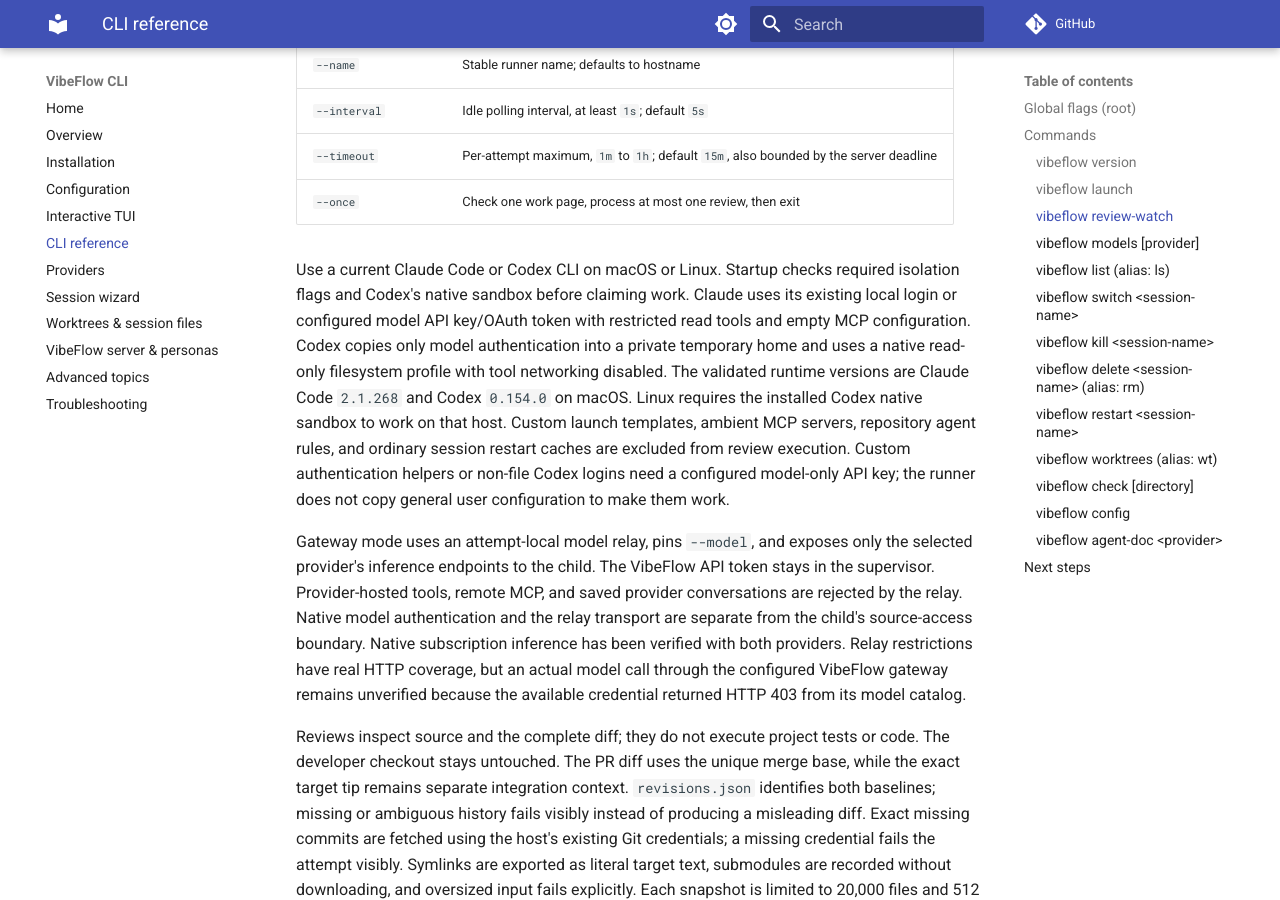
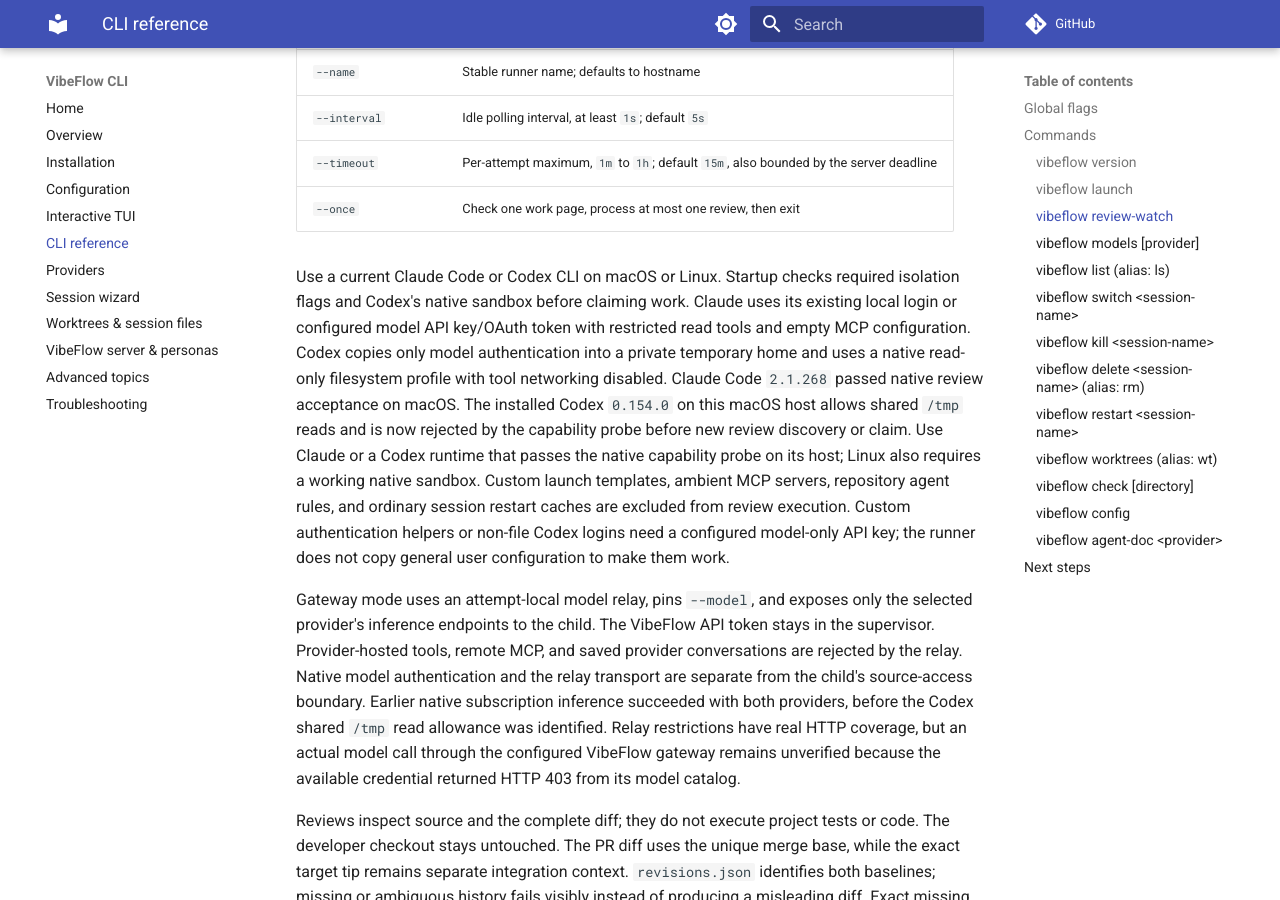
Before and after one commit to axiom-studio/vibeflow-cli, an MkDocs documentation site: the page built from docs/VibeFlow-CLI/docs/cli-reference.md, in a window 1280 px wide and 900 px high, scrolled down 2819 px. Built offline with MkDocs 1.6.1 and Material for MkDocs 9.7.7, drawn with Linux system fonts in a browser that asks for light colours; comment, search, counter and statistics services are not loaded; some of the changed text lies outside the part shown.

Commit message:
Clarify review command configuration and runtime support
Why:
The CLI reference presented root-only flags as global and described a
Codex runtime as validated despite its rejected native read boundary.

What:
- Separate root TUI flags from saved subcommand backend configuration.
- Distinguish historical inference success from current runtime support.

Behavior:
None - documentation only; runtime behavior is unchanged.

Testing:
- Verified root and review-watch help against the built CLI.
- Checked configuration and capability guard source; git diff --check passed.
- Unchanged source passed full Go race tests, vet and build before this edit.
- No new unit tests apply to this documentation-only correction.

Ops:
None.

References:
- VibeFlow Issue #5187

```diff
--- a/docs/VibeFlow-CLI/docs/cli-reference.md
+++ b/docs/VibeFlow-CLI/docs/cli-reference.md
@@ -2,15 +2,17 @@
 
 The binary name is **`vibeflow`**. Root command with no subcommand runs the **TUI**.
 
-## Global flags (root)
+## Global flags
 
 | Flag | Description |
 |------|-------------|
 | `--config` | Path to config file (default `<root>/config.yaml`) |
 | `--root` | Root directory for config, sessions, and logs (default `~/.vibeflow-cli`). Also settable via `VIBEFLOW_ROOT` env var. Enables isolated parallel instances. |
-| `--server-url` | Override VibeFlow server URL |
-| `--project` | Default project name for VibeFlow |
 | `--mcp` | MCP server tool name used in the agent init prompt (default: `vibeflow`). Override if you run a renamed or forked MCP server. |
+
+The root TUI additionally accepts `--server-url` to override its backend URL and `--project` to set its default project.
+Subcommands read `server_url` from configuration; set it during setup with bootstrap's `--base-url`, or override it with `VIBEFLOW_URL` once a configuration file exists.
+`launch` and `review-watch` each define their own `--project` flag.
 
 ## Commands
 
@@ -86,8 +88,9 @@
 Startup checks required isolation flags and Codex's native sandbox before claiming work.
 Claude uses its existing local login or configured model API key/OAuth token with restricted read tools and empty MCP configuration.
 Codex copies only model authentication into a private temporary home and uses a native read-only filesystem profile with tool networking disabled.
-The validated runtime versions are Claude Code `2.1.268` and Codex `0.154.0` on macOS.
-Linux requires the installed Codex native sandbox to work on that host.
+Claude Code `2.1.268` passed native review acceptance on macOS.
+The installed Codex `0.154.0` on this macOS host allows shared `/tmp` reads and is now rejected by the capability probe before new review discovery or claim.
+Use Claude or a Codex runtime that passes the native capability probe on its host; Linux also requires a working native sandbox.
 Custom launch templates, ambient MCP servers, repository agent rules, and ordinary session restart caches are excluded from review execution.
 Custom authentication helpers or non-file Codex logins need a configured model-only API key; the runner does not copy general user configuration to make them work.
 
@@ -95,7 +98,7 @@
 The VibeFlow API token stays in the supervisor.
 Provider-hosted tools, remote MCP, and saved provider conversations are rejected by the relay.
 Native model authentication and the relay transport are separate from the child's source-access boundary.
-Native subscription inference has been verified with both providers.
+Earlier native subscription inference succeeded with both providers, before the Codex shared `/tmp` read allowance was identified.
 Relay restrictions have real HTTP coverage, but an actual model call through the configured VibeFlow gateway remains unverified because the available credential returned HTTP 403 from its model catalog.
 
 Reviews inspect source and the complete diff; they do not execute project tests or code.
```
